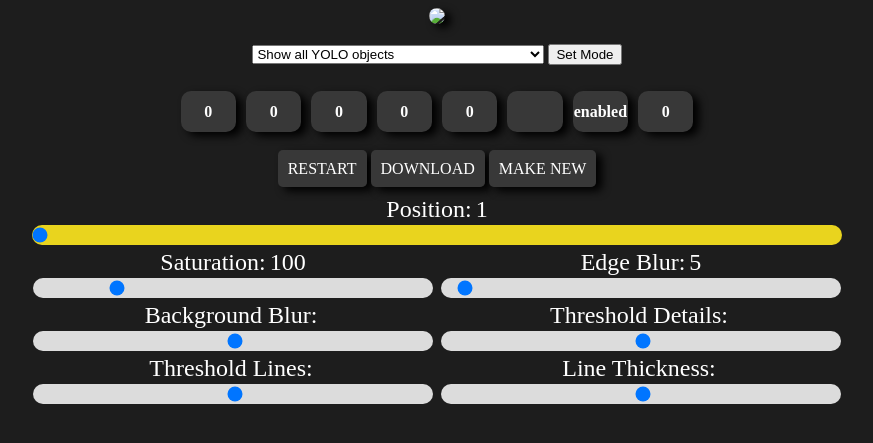
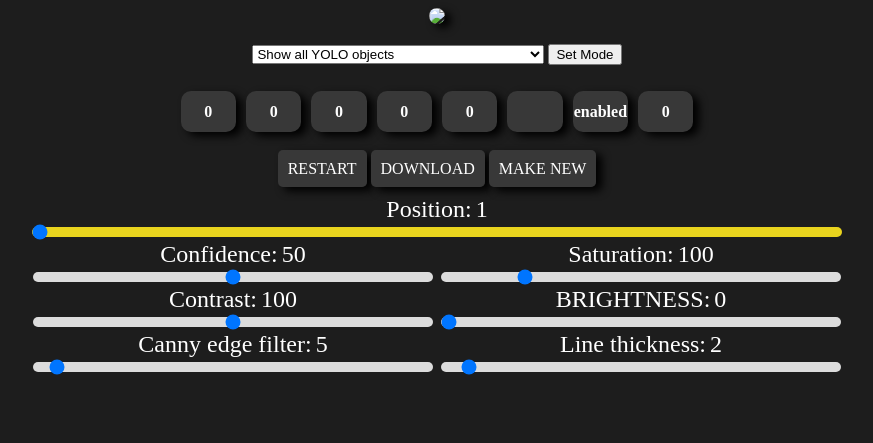
Before and after one commit to alexfcoding/PyCameraServer, a Flask app: template templates/index.html in a window 1280 px wide. Shown: the top 443 px of the page, without its empty margins (203-1076 px from the left). Run offline with Flask 2, Linux system fonts and the light colour scheme; the template is opened without the code that fills it, so the values that code supplies are empty; parts of the project's set-up code (start-up, migrations or seed data) failed here and were passed over.

Commit message:
Confidence. brightness, contrast settings

```diff
--- a/templates/index.html
+++ b/templates/index.html
@@ -6,6 +6,17 @@
     <title>Video Editor</title>
 
     <link rel="stylesheet" href="static/main.css">
+
+<style>
+    .visible {
+            display: inline-block;
+        }
+
+    .invisible {
+        display: none;
+    }
+
+</style>
 
 </head>
 
@@ -73,44 +84,45 @@
         <div>
             <div style="display: inline-block; font-size: 24px; color: white;">Position:</div>
             <div style=" display: inline-block;font-size: 24px; color: white;" id="positionValue"></div>
-            <div><input style="-webkit-appearance: none; appearance: none; border-radius: 10px; height: 20px; background-color: rgb(233, 212, 30); width: 810px;" type="range" min="1" max="1000" step="1" value="1" class="slider" id="positionId">            </div>
+            <div><input style="-webkit-appearance: none; appearance: none; border-radius: 10px; height: 10px; background-color: rgb(233, 212, 30); width: 810px;" type="range" min="1" max="1000" step="1" value="1" class="slider" id="positionId">            </div>
        </div>
         <div style="display: inline-block; max-width: 1000px; text-align: center;">
+            <div id="confidenceIdBlock"style="display: inline-block; " >
+                <div style="display: inline-block; font-size: 24px; color: white;">Confidence:</div>
+                <div style=" display: inline-block;font-size: 24px; color: white;" id="confidenceValue"></div>
+                <div><input style="-webkit-appearance: none; appearance: none; border-radius: 10px; height: 10px; background-color: rgb(220, 220, 220); width: 400px;" type="range" min="0" max="100" step="1" value="50" class="slider" id="confidenceId">            </div>
+            </div>
+
             <div style="display: inline-block; " >
                 <div style="display: inline-block; font-size: 24px; color: white;">Saturation:</div>
                 <div style=" display: inline-block;font-size: 24px; color: white;" id="saturationValue"></div>
-                <div><input style="-webkit-appearance: none; appearance: none; border-radius: 10px; height: 20px; background-color: rgb(220, 220, 220); width: 400px;" type="range" min="1" max="500" step="3" value="100" class="slider" id="saturationId">            </div>
+                <div><input style="-webkit-appearance: none; appearance: none; border-radius: 10px; height: 10px; background-color: rgb(220, 220, 220); width: 400px;" type="range" min="1" max="500" step="3" value="100" class="slider" id="saturationId">            </div>
             </div>
 
             <div style="display: inline-block; " >
-                <div style="display: inline-block; font-size: 24px; color: white;">Edge Blur:</div>
-                <div style=" display: inline-block;font-size: 24px; color: white;" id="cannyBlurValue"></div>
-                <div><input style="-webkit-appearance: none; appearance: none; border-radius: 10px; height: 20px; background-color: rgb(220, 220, 220); width: 400px;" type="range" min="1" max="100" step="2" value="5" class="slider" id="cannyBlurId">            </div>
+                <div style="display: inline-block; font-size: 24px; color: white;">Contrast:</div>
+                <div style=" display: inline-block;font-size: 24px; color: white;" id="contrastValue"></div>
+                <div><input style="-webkit-appearance: none; appearance: none; border-radius: 10px; height: 10px; background-color: rgb(220, 220, 220); width: 400px;" type="range" min="0" max="200" step="2" value="100" class="slider" id="contrastId">            </div>
             </div>
 
             <div style="display: inline-block; " >
-                <div style="display: inline-block; font-size: 24px; color: white;">Background Blur:</div>
-                <div style=" display: inline-block;font-size: 24px; color: white;" id="cannyBlurValue"></div>
-                <div><input style="-webkit-appearance: none; appearance: none; border-radius: 10px; height: 20px; background-color: rgb(220, 220, 220); width: 400px;" type="range" min="1" max="100" step="2" value="50" class="slider" id="myRange">            </div>
+                <div style="display: inline-block; font-size: 24px; color: white;">BRIGHTNESS:</div>
+                <div style=" display: inline-block;font-size: 24px; color: white;" id="brightnessValue"></div>
+                <div><input style="-webkit-appearance: none; appearance: none; border-radius: 10px; height: 10px; background-color: rgb(220, 220, 220); width: 400px;" type="range" min="0" max="300" step="2" value="0" class="slider" id="brightnessId">            </div>
             </div>
 
-            <div style="display: inline-block; " >
-                <div style="display: inline-block; font-size: 24px; color: white;">Threshold Details:</div>
+            <div id ="cannyBlurIdBlock" style="display: inline-block; " >
+                <div style="display: inline-block; font-size: 24px; color: white;">Canny edge filter:</div>
                 <div style=" display: inline-block;font-size: 24px; color: white;" id="cannyBlurValue"></div>
-                <div><input style="-webkit-appearance: none; appearance: none; border-radius: 10px; height: 20px; background-color: rgb(220, 220, 220); width: 400px;" type="range" min="1" max="100" step="2" value="50" class="slider" id="myRange">            </div>
+                <div><input style="-webkit-appearance: none; appearance: none; border-radius: 10px; height: 10px; background-color: rgb(220, 220, 220); width: 400px;" type="range" min="1" max="100" step="2" value="5" class="slider" id="cannyBlurId">            </div>
             </div>
 
-            <div style="display: inline-block; " >
-                <div style="display: inline-block; font-size: 24px; color: white;">Threshold Lines:</div>
-                <div style=" display: inline-block;font-size: 24px; color: white;" id="cannyBlurValue"></div>
-                <div><input style="-webkit-appearance: none; appearance: none; border-radius: 10px; height: 20px; background-color: rgb(220, 220, 220); width: 400px;" type="range" min="1" max="100" step="2" value="50" class="slider" id="myRange">            </div>
+            <div id ="lineThicknessIdBlock" style="display: inline-block; " >
+                <div style="display: inline-block; font-size: 24px; color: white;">Line thickness:</div>
+                <div style=" display: inline-block;font-size: 24px; color: white;" id="lineThicknessValue"></div>
+                <div><input style="-webkit-appearance: none; appearance: none; border-radius: 10px; height: 10px; background-color: rgb(220, 220, 220); width: 400px;" type="range" min="1" max="20" step="1" value="2" class="slider" id="lineThicknessId">            </div>
             </div>
 
-            <div style="display: inline-block; " >
-                <div style="display: inline-block; font-size: 24px; color: white;">Line Thickness:</div>
-                <div style=" display: inline-block;font-size: 24px; color: white;" id="cannyBlurValue"></div>
-                <div><input style="-webkit-appearance: none; appearance: none; border-radius: 10px; height: 20px; background-color: rgb(220, 220, 220); width: 400px;" type="range" min="1" max="100" step="2" value="50" class="slider" id="myRange">            </div>
-            </div>
         </div>
 
         <script>
@@ -121,14 +133,53 @@
             var videoResetCommand = false;
             var modeResetCommand = "default"
 
-
-
             function sendStartCommand() {
                 videoResetCommand = true;
             }
 
             function sendModeChangeCommand() {
+
                 modeResetCommand = $("#modesId").val()
+
+                if (modeResetCommand == "a") {
+                    $("#cannyBlurIdBlock").hide()
+                    $("#confidenceIdBlock").show()
+                }
+
+                if (modeResetCommand == "b") {
+                    $("#cannyBlurIdBlock").hide()
+                    $("#confidenceIdBlock").show()
+                }
+
+                if (modeResetCommand == "j") {
+                    $("#cannyBlurIdBlock").hide()
+                    $("#confidenceIdBlock").show()
+                }
+
+                if (modeResetCommand == "i") {
+                    $("#cannyBlurIdBlock").hide()
+                    $("#confidenceIdBlock").show()
+                }
+
+                if (modeResetCommand == "m") {
+                    $("#cannyBlurIdBlock").hide()
+                    $("#confidenceIdBlock").show()
+                }
+
+                if (modeResetCommand == "k") {
+                    $("#cannyBlurIdBlock").hide()
+                    $("#confidenceIdBlock").show()
+                }
+
+                if (modeResetCommand == "f") {
+                    $("#cannyBlurIdBlock").hide()
+                    $("#confidenceIdBlock").hide()
+                }
+
+                if (modeResetCommand == "e") {
+                    $("#cannyBlurIdBlock").show()
+                    $("#confidenceIdBlock").hide()
+                }
             }
 
             var myTimer = setInterval(function() {
@@ -182,9 +233,29 @@
                 var cannyBlurOutput = document.getElementById("cannyBlurValue");
                 var sliderValue = cannyBlurSlider.value;
 
+                var contrastSlider = document.getElementById("contrastId");
+                var contrastOutput = document.getElementById("contrastValue");
+                var contrastSliderValue = contrastSlider.value;
+
+                var confidenceSlider = document.getElementById("confidenceId");
+                var confidenceOutput = document.getElementById("confidenceValue");
+                var confidenceSliderValue = confidenceSlider.value;
+
+                var brightnessSlider = document.getElementById("brightnessId");
+                var brightnessOutput = document.getElementById("brightnessValue");
+                var brightnessSliderValue = brightnessSlider.value;
+
+                var lineThicknessSlider = document.getElementById("lineThicknessId");
+                var lineThicknessOutput = document.getElementById("lineThicknessValue");
+                var lineThicknessSliderValue = lineThicknessSlider.value;
+
                 outputPosition.innerHTML = positionSlider.value;
                 saturationOutput.innerHTML = saturationSlider.value;
                 cannyBlurOutput.innerHTML = cannyBlurSlider.value;
+                contrastOutput.innerHTML = contrastSlider.value;
+                brightnessOutput.innerHTML = brightnessSlider.value;
+                confidenceOutput.innerHTML = confidenceSlider.value;
+                lineThicknessOutput.innerHTML = lineThicknessSlider.value;
 
                 positionSlider.oninput = function() {
                     outputPosition.innerHTML = this.value;
@@ -198,12 +269,28 @@
                     cannyBlurOutput.innerHTML = this.value;
                 }
 
+                contrastSlider.oninput = function() {
+                    contrastOutput.innerHTML = this.value;
+                }
+
+                brightnessSlider.oninput = function() {
+                    brightnessOutput.innerHTML = this.value;
+                }
+
+                confidenceSlider.oninput = function() {
+                    confidenceOutput.innerHTML = this.value;
+                }
+
+                lineThicknessSlider.oninput = function() {
+                    lineThicknessOutput.innerHTML = this.value;
+                }
+
                 $.ajax({
                       type: "POST",
                       contentType: "application/json;charset=utf-8",
                       url: "/update2",
                       traditional: "true",
-                      data: JSON.stringify({sliderValue, saturationSliderValue, positionSliderValue, videoResetCommand, modeResetCommand}),
+                      data: JSON.stringify({sliderValue, saturationSliderValue, contrastSliderValue, brightnessSliderValue, positionSliderValue, confidenceSliderValue, lineThicknessSliderValue, videoResetCommand, modeResetCommand}),
                       dataType: "json"
                       });
 
```
Also changed, not shown: localFiles.py (+88 -39 lines).
